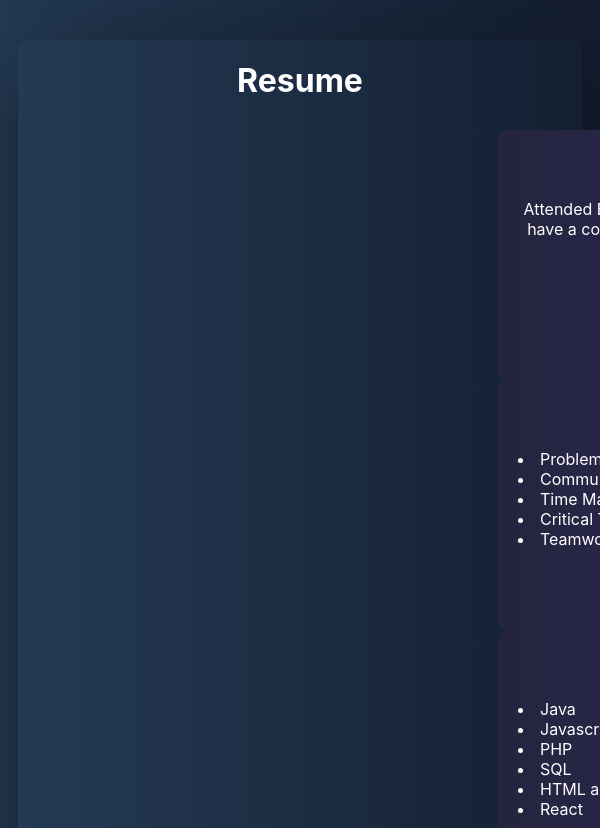
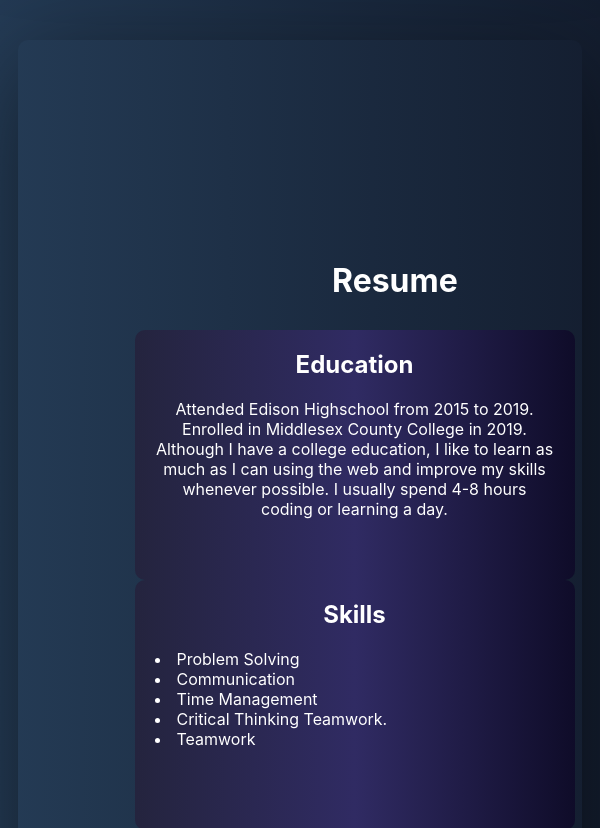
Before and after one commit to MAR2807/portfolio, a React (Create React App) app: page / in a window 600 px wide. Shown: the part 4440-5268 px from the top of the page. Built offline with nearby package versions, Linux system fonts and the light colour scheme.

Commit message:
new-test-1

```diff
--- a/src/components/Home.js
+++ b/src/components/Home.js
@@ -83,8 +83,8 @@ export default function Home() {
        </div>
        <div className="contact" ref={contact}> Contact </div>
        <div className="resume" ref={resume}>
-          <div>
-            <h1>Resume</h1>
+          <div className='resumeContainer'>
+           <div className="resumeTitle"><h1>Resume</h1></div>
               <div className='education'> <h2> Education</h2>
                 <p>Attended Edison Highschool from 2015 to 2019.
                     Enrolled in Middlesex County College in 2019. Although I have a college education, I like to learn as much as I can using the web and improve my skills whenever possible.
--- a/src/index.css
+++ b/src/index.css
@@ -356,71 +356,6 @@ h1.projectHead{
   color:white;
 }
 
-@media(max-width:500px){
-
-
-  div.introDiv{
-  position:absolute;
-  left:155%;
-  top: 2rem;
-
-
-
-}
-
-div.links{
-  position: absolute;
-  right: 5px;
-  background-color: transparent;
-  width:200px;
-}
-
-div.project1{
-  position: absolute;
-  padding:20px;
-  top:10%;
-  width:80%;
-  height: 20%;
-  left:6%;
-
-
-}
-div.project2{
-  position: absolute;
-  padding:20px;
-  top:40%;
-  width:80%;
-  height: 20%;
-  left:6%;
-
-
-}
-div.project3{
-
-  position: absolute;
-  padding:20px;
-  top:70%;
-  width:80%;
-  height: 20%;
-  left:6%;
-
-}
-
-
-
-}
-@media (max-width:700px) and (min-width:500px){
-
-  div.introDiv{
-    position:absolute;
-    left:125%;
-    top: 2rem;
-
-
-
-  }
-
-}
 .about-info{
   position:absolute;
   left:500px;
@@ -484,3 +419,109 @@ div.languages{
 li{
   text-align: left;
 }
+div.resumeTitle{
+  position: absolute;
+  left:800px;
+
+  height: 200px;
+  z-index: 1;
+
+}
+
+@media(max-width:500px){
+
+
+  div.introDiv{
+  position:absolute;
+  left:155%;
+  top: 2rem;
+
+
+
+}
+
+div.links{
+  position: absolute;
+  right: 5px;
+  background-color: transparent;
+  width:200px;
+}
+
+div.project1{
+  position: absolute;
+  padding:20px;
+  top:10%;
+  width:80%;
+  height: 20%;
+  left:6%;
+
+
+}
+div.project2{
+  position: absolute;
+  padding:20px;
+  top:40%;
+  width:80%;
+  height: 20%;
+  left:6%;
+
+
+}
+div.project3{
+
+  position: absolute;
+  padding:20px;
+  top:70%;
+  width:80%;
+  height: 20%;
+  left:6%;
+
+}
+
+
+
+
+}
+@media (max-width:700px) and (min-width:500px){
+
+  div.introDiv{
+    position:absolute;
+    left:125%;
+    top: 2rem;
+
+
+
+  }
+  div.resumeContainer{
+    position:absolute;
+    width:1000px;
+    right:100px;
+    top:200px;
+
+
+  }
+  div.languages{
+    position:absolute;
+    left:652.5px;
+    width:400px;
+    background-color: white;
+  }
+  div.skills{
+    position:absolute;
+    left:652.5px;
+    width:400px;
+    background-color: white;
+  }
+  div.education{
+    position:absolute;
+    left:652.5px;
+    width:400px;
+    background-color: white;
+  }
+  div.resumeTitle{
+   position:absolute;
+    left:850px;
+
+
+  }
+}
```
